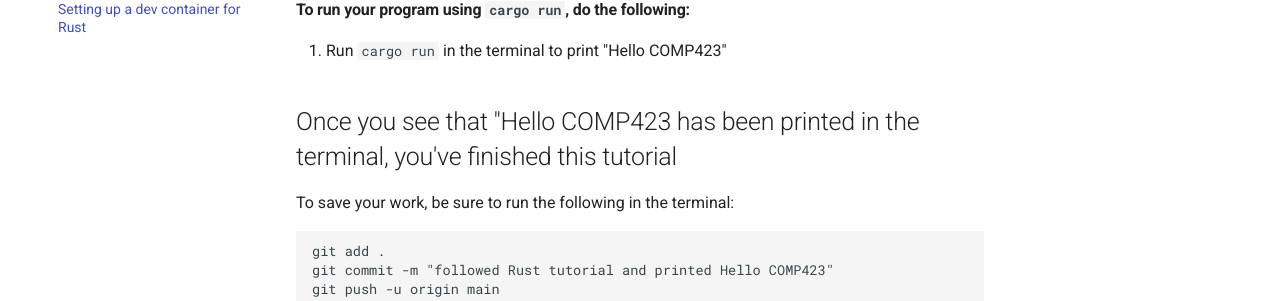
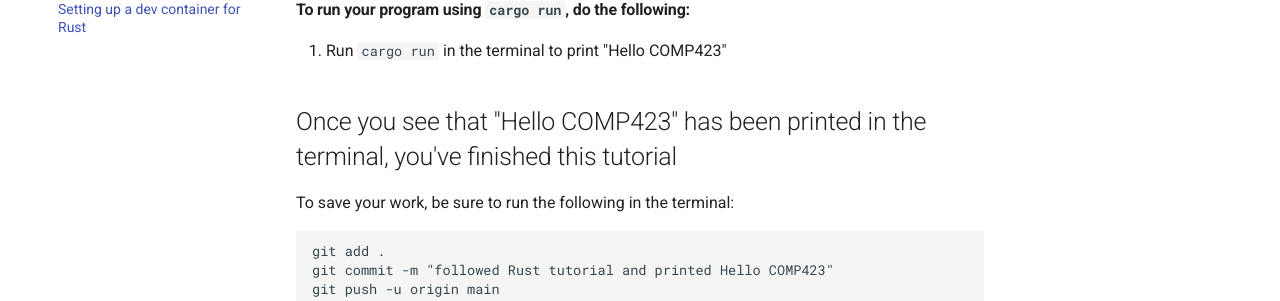
Before and after one commit to brianx426/comp423-course-notes, an MkDocs documentation site: the page built from docs/tutorials/rust-setup.md, in a window 1280 px wide and 900 px high, scrolled down 4167 px. Shown: the part 153-454 px from the top of the window. Built offline with MkDocs 1.6.1 and Material for MkDocs 9.7.7, drawn with Linux system fonts in a browser that asks for light colours.

Commit message:
fixed a mismatched quotation mark

````diff
--- a/docs/tutorials/rust-setup.md
+++ b/docs/tutorials/rust-setup.md
@@ -146,7 +146,7 @@ There are two ways to run your program.
 
 1. Run `cargo run` in the terminal to print "Hello COMP423"
 
-## Once you see that "Hello COMP423 has been printed in the terminal, you've finished this tutorial
+## Once you see that "Hello COMP423" has been printed in the terminal, you've finished this tutorial
 
 To save your work, be sure to run the following in the terminal:
 ```
````
